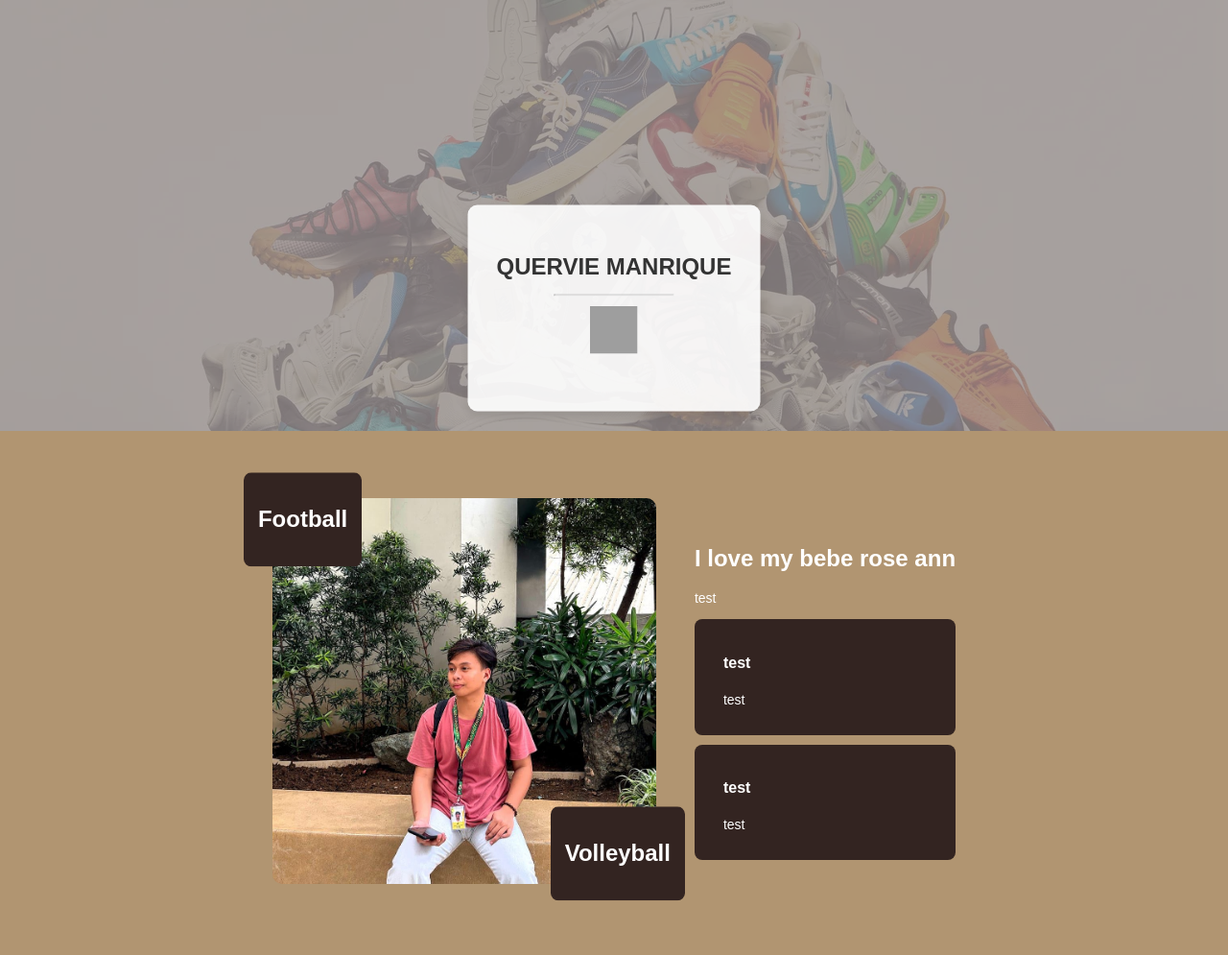
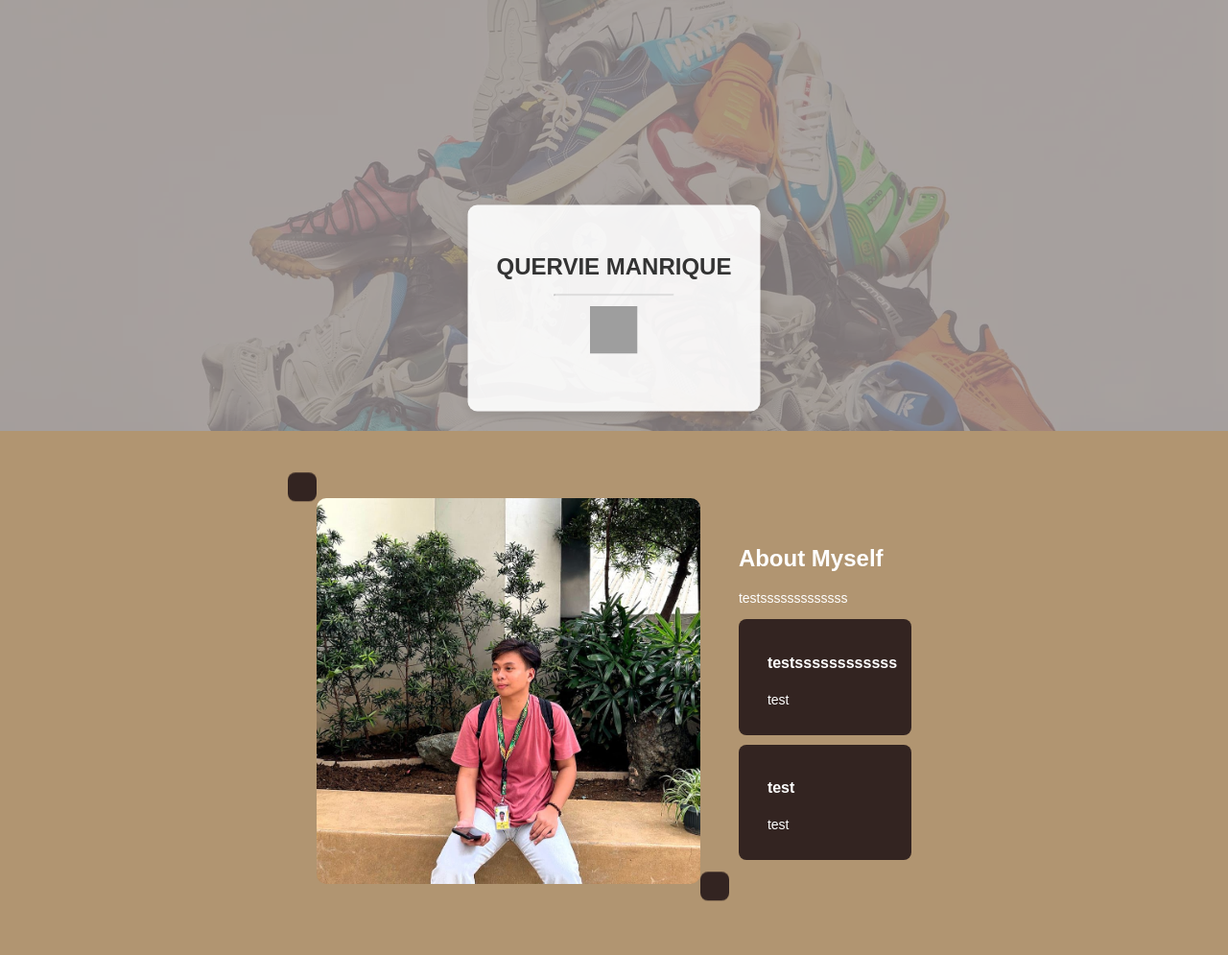
Before and after one commit to papilooz/AD-Task-1, a PHP site: page / in a window 1280 px wide. Shown: the part 79-1074 px from the top of the page at 96% size. Run offline with PHP 8.4, Linux system fonts and the light colour scheme; grey boxes are pictures that could not be loaded.

Commit message:
feat(index.php): fix html line

```diff
--- a/index.php
+++ b/index.php
@@ -39,22 +39,22 @@
             <div class="left-content">
                 <div class="trusted-box">
                     <i class="fas fa-users"></i>
-                    <h2>Football</h2>
+
 
                 </div>
                 <img src="assets/img/quervie.jpg" alt="Mechanic " class="main-image">
                 <div class="experience-box">
                     <i class="fas fa-trophy"></i>
-                    <h2>Volleyball</h2>
+
                 </div>
             </div>
             <div class="right-content">
-                <h1>I love my bebe rose ann </h1>
-                <p>test</p>
+                <h1>About Myself</h1>
+                <p>testsssssssssssss</p>
                 <div class="service-box">
                     <i class="fas fa-car"></i>
                     <div>
-                        <h4>test</h4>
+                        <h4>testssssssssssss</h4>
                         <p>test</p>
                     </div>
                 </div>
```
